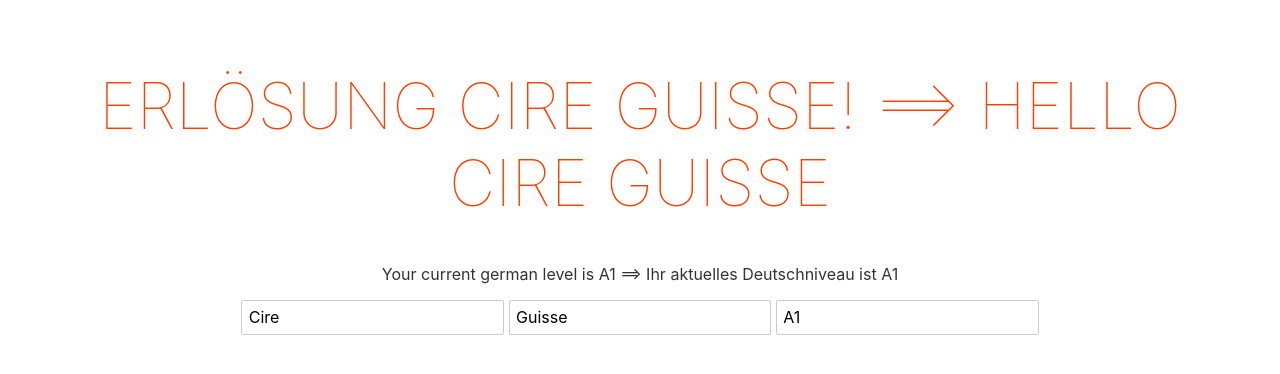
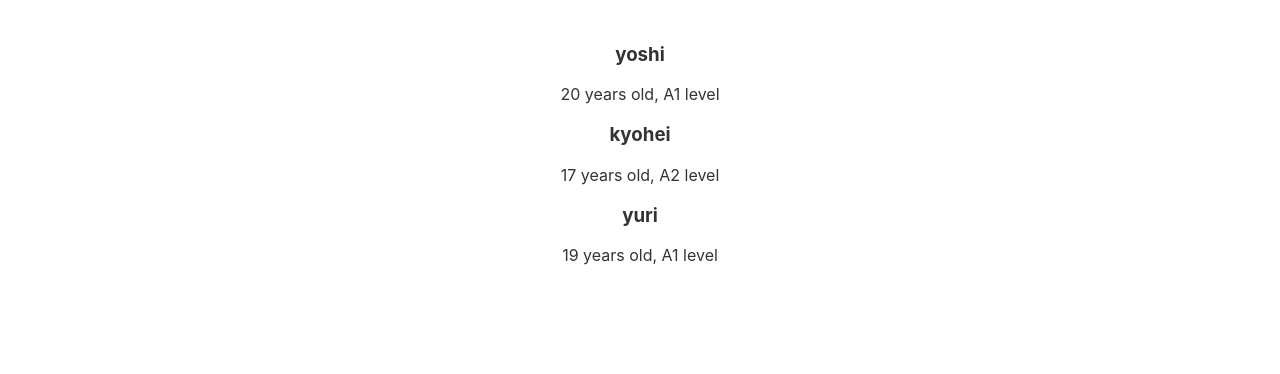
Before and after one commit to GuisseMaabo/Learning-germanIkigai, a Svelte app: page / in a window 1280 px wide. Shown: the top 374 px of the page. Built offline with nearby package versions, Linux system fonts and the light colour scheme.

Commit message:
how loops work on svelte

```diff
--- a/src/App.svelte
+++ b/src/App.svelte
@@ -1,32 +1,22 @@
 <script>
-	let firstname="Cire"  ;
-	let level = "A1" ;
-	let lastname ="Guisse"
+	 let students = [
+		 {name: "yoshi", level:"A1", age:"20"},
+		 {name: "kyohei", level:"A2", age:"17"},
+		 {name: "yuri", level:"A1", age:"19"},
 
-;	// Handle click that changes the level
-	const handleClick = () => {
-		level = 'A2';
-	}
-	// handle the levels One way binding and two binding  by adding the value of the variable in the input
-	const handleInput = (e) => {
-		level = e.target.value;
-	}
-$: fullname = `${firstname} ${lastname}`;
+	 ];
 
 </script>
 
 <main>
-	<h1>Erlösung {fullname}! ==> Hello {fullname}</h1>
-	<p> Your current german level is { level } ==> Ihr aktuelles Deutschniveau ist { level }</p>
-	<!-- Eevnt Handler with a button > -->
-	<!--<button on:click={handleClick}> Pass to the next level ==> Pass zum nächsten Level </button>-->
-	<!--One way binding and two binding  by adding the value of the variable in the input-->
-	<!--<input type="text" on:input={handleInput} value={level}>-->
-	<input type="text" bind:value={firstname}>
-	<input type="text" bind:value={lastname}>
-	<input type="text" bind:value={level}>
-
-
+	{#each students as student}
+	<div>
+		<h3>{student.name}</h3>
+		<p>{student.age} years old, {student.level} level </p>
+	</div>
+	{:else}
+	<p>No student subscribed yet </p>
+	{/each}
 </main>
 
 <style>
@@ -37,12 +27,7 @@ $: fullname = `${firstname} ${lastname}`;
 		margin: 0 auto;
 	}
 
-	h1 {
-		color: #ff3e00;
-		text-transform: uppercase;
-		font-size: 4em;
-		font-weight: 100;
-	}
+
 
 	@media (min-width: 640px) {
 		main {
```
